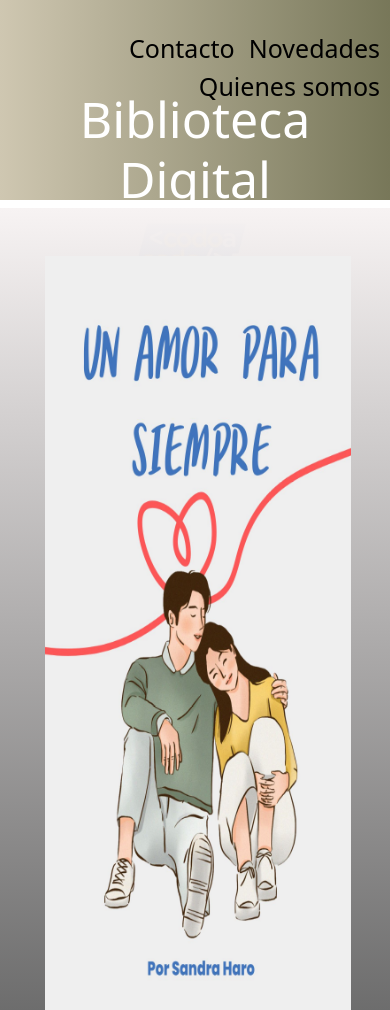
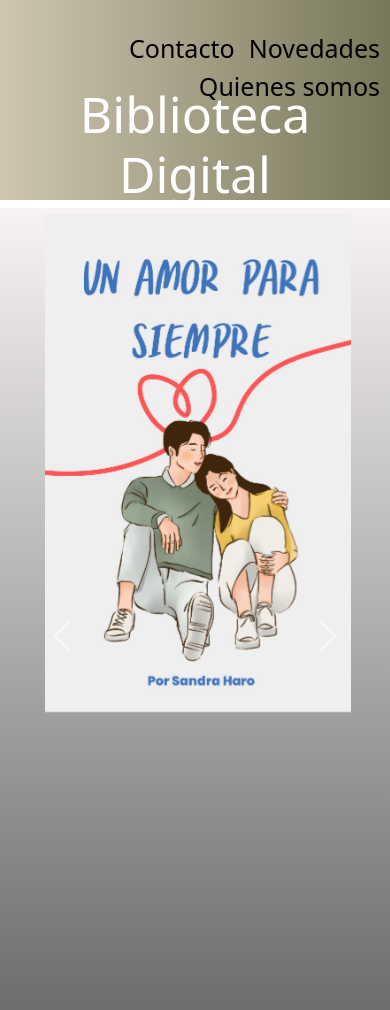
Before and after one commit to Is2095/Biblioteca-Virtual, a plain HTML site: page index.html in a window 390 px wide. Shown: the top 1010 px of the page. Drawn offline with nearby package versions, Linux system fonts and the light colour scheme.

Commit message:
arreglo en tamano de imagenes carrusel y flechas

```diff
--- a/index.html
+++ b/index.html
@@ -29,7 +29,7 @@
       <div class="container_header">
         <h1>Biblioteca Digital</h1>
         <div class="container_nav_logo">
-          <img src="./Images/logo.jpg" alt="logo" width="146" height="66">
+          <img src="./Images/logo.jpg" alt="logo" >
         </div>
       </div>
 
@@ -43,10 +43,10 @@
           <div class="carousel-item active">
             <img src="./Images/Diseño_sin_título_(5).jpg" class="d-block w-100" alt="libro0">
           </div>
-          <div class="carousel-item active">
+          <div class="carousel-item">
             <img src="./Images/Diseño_sin_título.jpg" class="d-block w-100" alt="libro1">
           </div>
-          <div class="carousel-item active">
+          <div class="carousel-item">
             <img src="./Images/ejemplo_libro_1.jpg" class="d-block w-100" alt="libro12">
           </div>
           <div class="carousel-item">
--- a/styles.css
+++ b/styles.css
@@ -5,6 +5,11 @@
 
 .container_nav_menu {
    margin-top: 10px;
+}
+.container_header .container_nav_logo{
+  width: 146px;
+  height: auto;
+
 }
 
 header {
@@ -88,7 +93,7 @@ header h1{
     overflow: hidden; /* Oculta el contenido que se desborde del contenedor */
     align-items: center;
     justify-content: center;
-    max-height: 90vh;
+    max-height: 100vh;
 
 }
 .carousel-item{
@@ -98,7 +103,7 @@ header h1{
 }
 .carousel-item img {
     max-width: 40%; /* Ajustar al 100% del ancho del contenedor */
-    height: 90vh;
+    height: auto;
     opacity: 1; /* Opacidad al 100% para las imágenes del carrusel */
     MARGIN: 0 auto;
 }
@@ -106,8 +111,8 @@ header h1{
 .carousel-control-next-icon {
     width: 100px; /* Ancho de la flecha */
     height: 40px; /* Altura de la flecha */
-    font-size: 8rem; /* Tamaño de la flecha */
-    border: 2px solid #fff; /* Borde de 2px sólido blanco */
+    font-size: 24rem; /* Tamaño de la flecha */
+
 
 
 
@@ -115,7 +120,7 @@ header h1{
 
 .carousel-control-prev-icon:hover,
 .carousel-control-next-icon:hover {
-    background-color: #0056b3; /* Cambio de color al pasar el cursor */
+    background-color: #cdd2d8bf; /* Cambio de color al pasar el cursor */
     color: #fff; /* Cambio de color del texto al pasar el cursor */
 }
 
@@ -123,8 +128,10 @@ header h1{
   @media (max-width: 768px) {
     .carousel-item img {
       max-width: 100%; /* Ajusta el ancho al 100% en dispositivos con ancho de pantalla menor a 768px */
+        height: auto; /* Altura automática para mantener la proporción de la imagen */
+      }
     }
-  }
+
 .contenedor_section {
     width: 100%;
     height: 50vh; /* Ajusta la altura del carrusel a un 50% del viewport height */
@@ -322,18 +329,34 @@ footer {
     }
 
     .textos-header h1{
-        font-size: 35px;
+        font-size: 25px;
     }
 
     .textos-header h2{
-        font-size: 20px;
+        font-size: 10px;
+    }
+    .container_header .container_nav_logo {
+      width: 100px;
+      margin-bottom: 10px;
     }
 }
+
+
 @media screen and (max-width:900px){
     header{
         background-position: center;
     }
+    .textos-header h1{
+      font-size: 25px;
+  }
 
+  .textos-header h2{
+      font-size: 10px;
+  }
+  .container_header .container_nav_logo {
+    width: 120px;
+    margin-bottom: 10px;
+  }
     .los_mas_leidos{
         flex-direction: column;
         justify-content: center;
```
Also changed, not shown: 1 other file.
